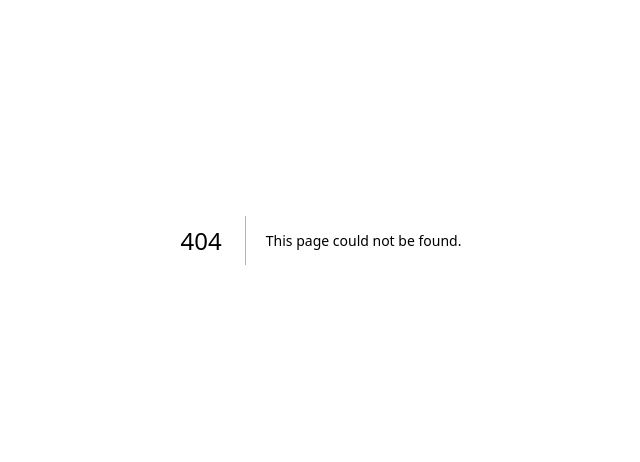
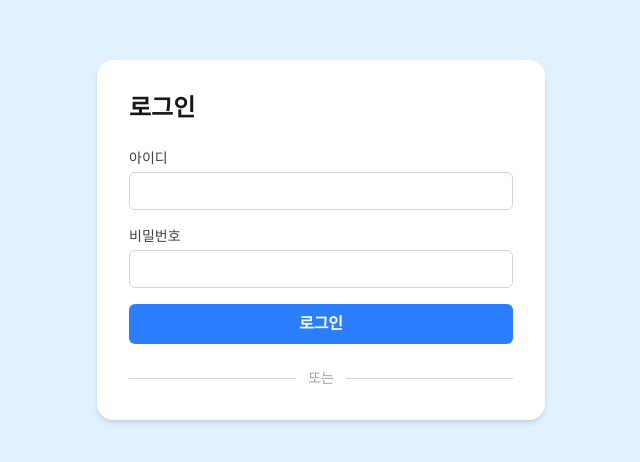
Before and after one commit to matchuri/frontend, a Next.js app: page /login in a window 1280 px wide. Before the commit this address had no page. Shown: the part 160-622 px from the top of the page, without its empty margins (319-959 px from the left). Built offline with nearby package versions, Linux system fonts and the light colour scheme.

Commit message:
feat: 로그인 페이지 UI 렌더링 (#6)

```diff
--- /dev/null
+++ b/src/app/login/page.tsx
@@ -0,0 +1,44 @@
+import { loginPageStyles } from "@/ui/styles/loginPageStyles";
+
+export default function LoginPage() {
+  return (
+    <div className={loginPageStyles.container}>
+      <div className={loginPageStyles.card}>
+
+        {/* 타이틀 영역 */}
+        <div className="flex flex-col gap-1 w-full">
+          <h1 className={loginPageStyles.title}>로그인</h1>
+        </div>
+
+        {/* 입력 폼 */}
+        <div className={loginPageStyles.formGroup}>
+
+          {/* 아이디 */}
+          <div className={loginPageStyles.inputGroup}>
+            <label className={loginPageStyles.label}>아이디</label>
+            <input type="text" className={loginPageStyles.input} />
+          </div>
+
+          {/* 비밀번호 */}
+          <div className={loginPageStyles.inputGroup}>
+            <label className={loginPageStyles.label}>비밀번호</label>
+            <input type="password" className={loginPageStyles.input} />
+          </div>
+
+          {/* 로그인 버튼 */}
+          <button className={loginPageStyles.loginButton}>
+            로그인
+          </button>
+        </div>
+
+        {/* divider */}
+        <div className={loginPageStyles.divider}>
+          <div className={loginPageStyles.dividerLine}></div>
+          <span>또는</span>
+          <div className={loginPageStyles.dividerLine}></div>
+        </div>
+
+      </div>
+    </div>
+  );
+}
--- /dev/null
+++ b/src/ui/styles/loginPageStyles.ts
@@ -0,0 +1,13 @@
+export const loginPageStyles = {
+  container: "flex min-h-screen items-center justify-center bg-sky-100 px-4",
+  card: "flex w-full max-w-md flex-col gap-6 rounded-2xl bg-white p-8 shadow-md",
+  title: "text-2xl font-bold text-zinc-900 text-left",
+  formGroup: "flex flex-col gap-4 w-full",
+  inputGroup: "flex flex-col gap-1",
+  label: "text-sm font-medium text-zinc-700",
+  input: "w-full rounded-md border border-zinc-300 px-3 py-2 text-sm focus:outline-none focus:ring-2 focus:ring-blue-400",
+  loginButton: "w-full rounded-md bg-blue-500 py-2 text-white font-semibold hover:bg-blue-600 transition",
+  divider: "flex items-center gap-3 text-sm text-zinc-400",
+  dividerLine: "flex-1 h-px bg-zinc-300",
+  buttonGroup: "flex flex-col gap-3 font-semibold",
+} as const;
```
